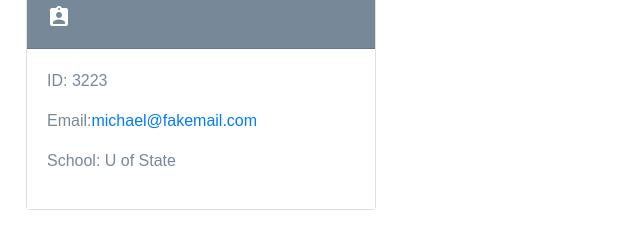
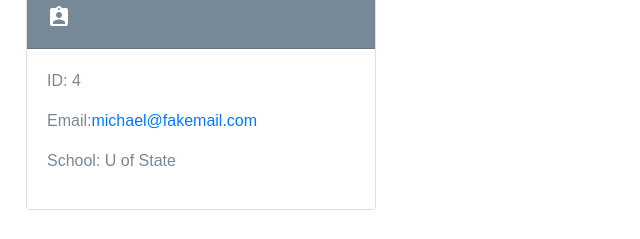
Before and after one commit to BrianLucy/Brians_team_profile_generator, a plain HTML site: page dist/index.html in a window 1280 px wide. Shown: the part 632-871 px from the top of the page, 629-1269 px from the left. Drawn offline with nearby package versions, Linux system fonts and the light colour scheme.

Commit message:
Update index.html

```diff
--- a/dist/index.html
+++ b/dist/index.html
@@ -93,7 +93,7 @@
             </div>
 
             <div class="card-body">
-                <p class="id">ID: 3223</p>
+                <p class="id">ID: 4</p>
                 <p class="email">Email:<a href="mailto:michael@fakemail.com">michael@fakemail.com</a></p>
                 <p class="school">School: U of State</p>
             </div>
```
